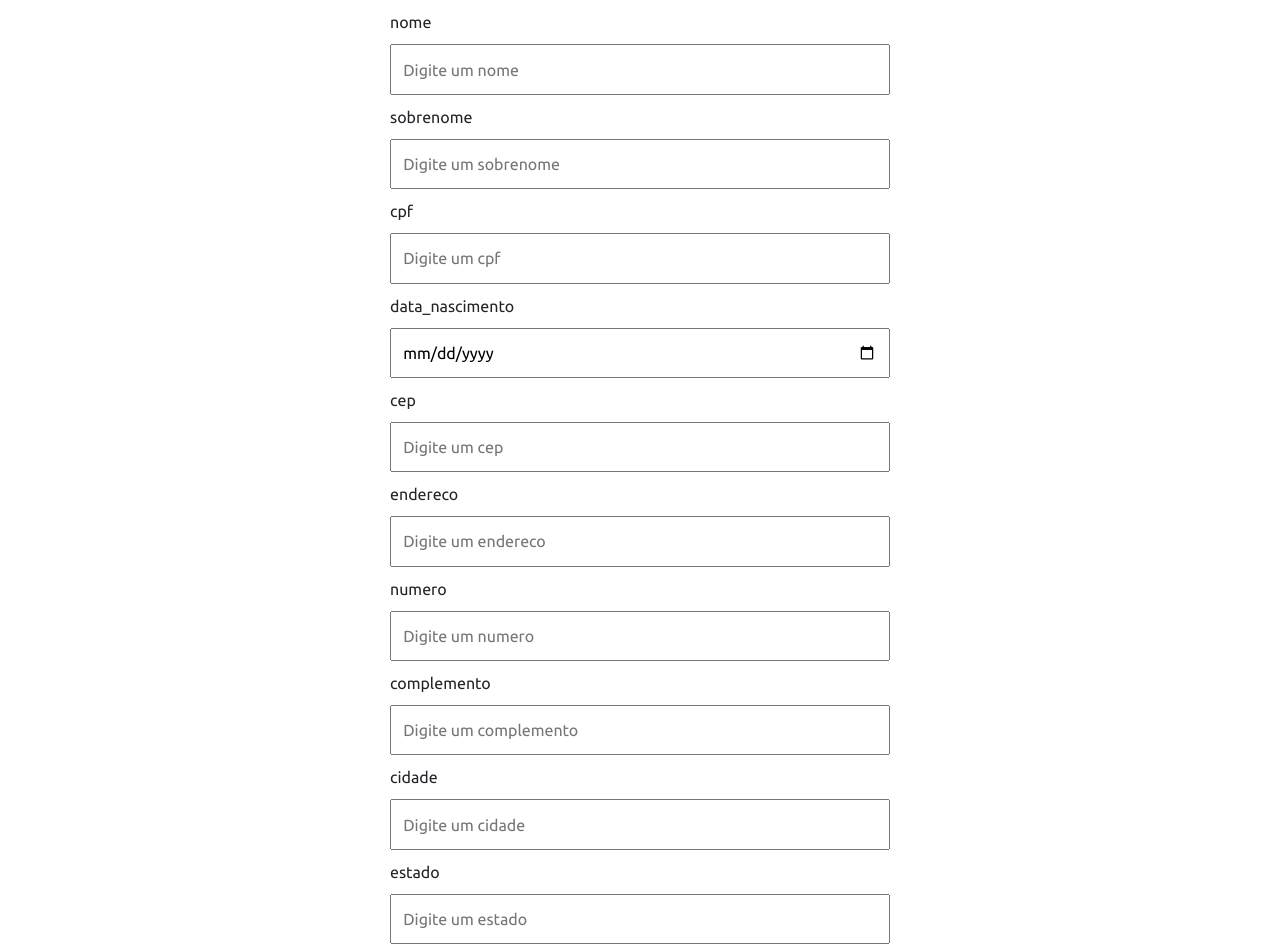
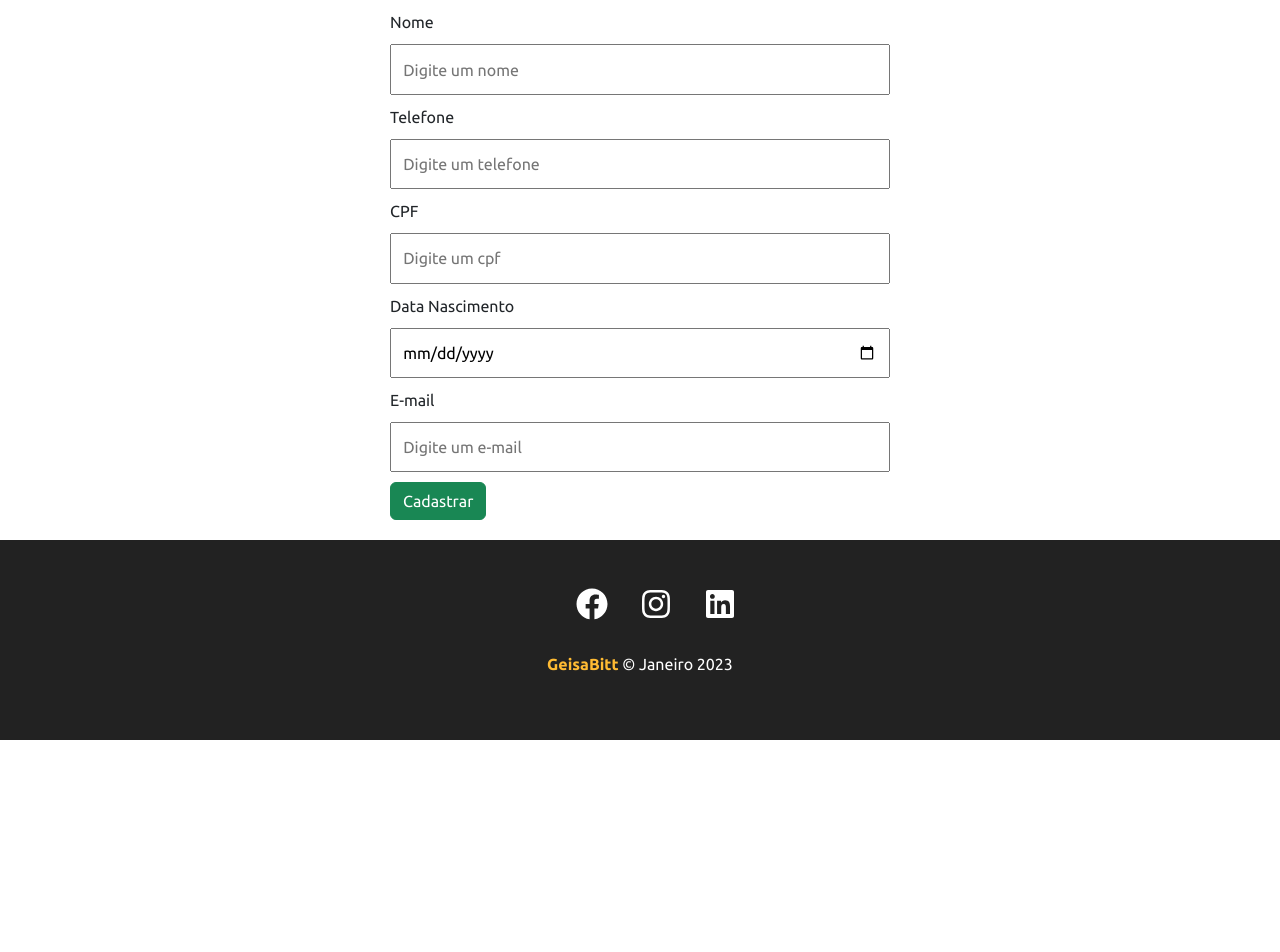
Before and after one commit to geisabitt/react-crud, a React (Create React App) app: page / in a window 1280 px wide. Shown: the part 140-1092 px from the top of the page. After the commit the page ends 880 px from the top, so only its background shows below. Built offline with nearby package versions, Linux system fonts and the light colour scheme.

Commit message:
backup para formatar pc

```diff
--- a/src/Components/Pages/Cadastro.js
+++ b/src/Components/Pages/Cadastro.js
@@ -1,7 +1,7 @@
-import { useState } from 'react';
-import { useNavigate } from 'react-router-dom';
+import { useState } from "react";
+import { useNavigate } from "react-router-dom";
 
-import styles from './Cadastro.module.css';
+import styles from "./Cadastro.module.css";
 
 function Cadastro() {
   const navigate = useNavigate();
@@ -27,16 +27,11 @@ function Cadastro() {
     myHeaders.append("Content-Type", "application/json");
 
     let raw = JSON.stringify({
-      nome: cliente.nome,
-      sobrenome: cliente.sobrenome,
-      data_nascimento: cliente.data_nascimento,
+      name: cliente.name,
+      numbers: cliente.numbers,
+      email: cliente.email,
       cpf: cliente.cpf,
-      cep: cliente.cep,
-      endereco: cliente.endereco,
-      numero: cliente.numero,
-      complemento: cliente.complemento,
-      cidade: cliente.cidade,
-      estado: cliente.estado,
+      data_born: cliente.data_born,
     });
 
     let requestOptions = {
@@ -60,103 +55,53 @@ function Cadastro() {
       <h2>Cadastro de clientes</h2>
       <form>
         <div className={styles.form_control}>
-          <label>nome</label>
+          <label>Nome</label>
           <input
             onChange={valorInput}
             type="text"
-            name="nome"
-            id="nome"
+            name="name"
+            id="name"
             placeholder="Digite um nome"
           />
         </div>
         <div className={styles.form_control}>
-          <label>sobrenome</label>
+          <label>Telefone</label>
           <input
             onChange={valorInput}
             type="text"
-            name="sobrenome"
-            id="sobrenome"
-            placeholder="Digite um sobrenome"
+            name="numbers"
+            id="numbers"
+            placeholder="Digite um telefone"
           />
         </div>
         <div className={styles.form_control}>
-          <label>cpf</label>
+          <label>CPF</label>
           <input
             onChange={valorInput}
-            type="number"
+            type="string"
             name="cpf"
             id="cpf"
             placeholder="Digite um cpf"
           />
         </div>
         <div className={styles.form_control}>
-          <label>data_nascimento</label>
+          <label>Data Nascimento</label>
           <input
             onChange={valorInput}
             type="date"
-            name="data_nascimento"
-            id="data_nascimento"
-            placeholder="Digite um data_nascimento"
+            name="date_born"
+            id="date_born"
+            placeholder="Digite um Data Nascimento"
           />
         </div>
         <div className={styles.form_control}>
-          <label>cep</label>
+          <label>E-mail</label>
           <input
             onChange={valorInput}
-            type="number"
-            name="cep"
-            id="cep"
-            placeholder="Digite um cep"
-          />
-        </div>
-        <div className={styles.form_control}>
-          <label>endereco</label>
-          <input
-            onChange={valorInput}
-            type="text"
-            name="endereco"
-            id="endereco"
-            placeholder="Digite um endereco"
-          />
-        </div>
-        <div className={styles.form_control}>
-          <label>numero</label>
-          <input
-            onChange={valorInput}
-            type="text"
-            name="numero"
-            id="numero"
-            placeholder="Digite um numero"
-          />
-        </div>
-        <div className={styles.form_control}>
-          <label>complemento</label>
-          <input
-            onChange={valorInput}
-            type="text"
-            name="complemento"
-            id="complemento"
-            placeholder="Digite um complemento"
-          />
-        </div>
-        <div className={styles.form_control}>
-          <label>cidade</label>
-          <input
-            onChange={valorInput}
-            type="text"
-            name="cidade"
-            id="cidade"
-            placeholder="Digite um cidade"
-          />
-        </div>
-        <div className={styles.form_control}>
-          <label>estado</label>
-          <input
-            onChange={valorInput}
-            type="text"
-            name="estado"
-            id="estado"
-            placeholder="Digite um estado"
+            type="email"
+            name="email"
+            id="email"
+            placeholder="Digite um e-mail"
           />
         </div>
         <button
--- a/src/Components/Pages/Consulta.js
+++ b/src/Components/Pages/Consulta.js
@@ -43,10 +43,11 @@ function Consulta() {
       <table className="table table-striped">
         <thead>
           <tr>
-            <td scope="col">Nome</td>
+          <td scope="col">Nome</td>
+            <td scope="col">Telefone</td>
             <td scope="col">Data de Nascimento</td>
             <td scope="col">CPF</td>
-            <td scope="col">Endereco</td>
+            <td scope="col">Email</td>
             <td scope="col">Ações</td>
           </tr>
         </thead>
@@ -55,13 +56,13 @@ function Consulta() {
             return (
               <tr scope="row" key={cliente._id}>
                 <td>
-                  {cliente.nome} {cliente.sobrenome}
+                  {cliente.name}
                 </td>
-                <td>{cliente.data_nascimento}</td>
+                <td>{cliente.numbers}</td>
+                <td>{cliente.data_born}</td>
                 <td>{cliente.cpf}</td>
                 <td>
-                  {cliente.endereco},{cliente.numero},{cliente.complemento} -{" "}
-                  {cliente.cidade}/{cliente.estado} -{cliente.cep}{" "}
+                  {cliente.email}
                 </td>
                 <td>
                   <Link
--- a/src/Components/Pages/Editar.js
+++ b/src/Components/Pages/Editar.js
@@ -1,7 +1,7 @@
-import { useEffect, useState } from 'react';
-import { Link, useNavigate, useParams } from 'react-router-dom';
+import { useEffect, useState } from "react";
+import { Link, useNavigate, useParams } from "react-router-dom";
 
-import styles from './Cadastro.module.css';
+import styles from "./Cadastro.module.css";
 
 function Editar() {
   const [cliente, setCliente] = useState([]);
@@ -29,16 +29,11 @@ function Editar() {
     myHeaders.append("Content-Type", "application/json");
 
     let raw = JSON.stringify({
-      nome: cliente.nome,
-      sobrenome: cliente.sobrenome,
-      data_nascimento: cliente.data_nascimento,
+      name: cliente.name,
+      numbers: cliente.numbers,
+      data_born: cliente.data_born,
       cpf: cliente.cpf,
-      cep: cliente.cep,
-      endereco: cliente.endereco,
-      numero: cliente.numero,
-      complemento: cliente.complemento,
-      cidade: cliente.cidade,
-      estado: cliente.estado,
+      email: cliente.email,
     });
 
     let requestOptions = {
@@ -62,25 +57,25 @@ function Editar() {
       <h2>Editar de cliente</h2>
       <form>
         <div className={styles.form_control}>
-          <label>nome</label>
+          <label>Nome</label>
           <input
             onChange={valorInput}
             type="text"
-            name="nome"
-            id="nome"
+            name="name"
+            id="name"
             placeholder="Digite um nome"
-            value={cliente.nome}
+            value={cliente.name}
           />
         </div>
         <div className={styles.form_control}>
-          <label>sobrenome</label>
+          <label>Telefone</label>
           <input
             onChange={valorInput}
             type="text"
-            name="sobrenome"
-            id="sobrenome"
-            placeholder="Digite um sobrenome"
-            value={cliente.sobrenome}
+            name="numbers"
+            id="numbers"
+            placeholder="Digite um telefone"
+            value={cliente.numbers}
           />
         </div>
         <div className={styles.form_control}>
@@ -95,80 +90,25 @@ function Editar() {
           />
         </div>
         <div className={styles.form_control}>
-          <label>data_nascimento</label>
+          <label>Data de nascimento</label>
           <input
             onChange={valorInput}
             type="date"
-            name="data_nascimento"
-            id="data_nascimento"
-            value={cliente.data_nascimento}
-            placeholder="Digite um data_nascimento"
+            name="data_born"
+            id="data_born"
+            value={cliente.data_born}
+            placeholder="Digite um data de nascimento"
           />
         </div>
         <div className={styles.form_control}>
-          <label>cep</label>
+          <label>E-mail</label>
           <input
             onChange={valorInput}
-            type="number"
-            name="cep"
-            id="cep"
-            value={cliente.cep}
-            placeholder="Digite um cep"
-          />
-        </div>
-        <div className={styles.form_control}>
-          <label>endereco</label>
-          <input
-            onChange={valorInput}
-            type="text"
-            name="endereco"
-            id="endereco"
-            value={cliente.endereco}
-            placeholder="Digite um endereco"
-          />
-        </div>
-        <div className={styles.form_control}>
-          <label>numero</label>
-          <input
-            onChange={valorInput}
-            type="text"
-            name="numero"
-            id="numero"
-            value={cliente.numero}
-            placeholder="Digite um numero"
-          />
-        </div>
-        <div className={styles.form_control}>
-          <label>complemento</label>
-          <input
-            onChange={valorInput}
-            type="text"
-            name="complemento"
-            id="complemento"
-            value={cliente.complemento}
-            placeholder="Digite um complemento"
-          />
-        </div>
-        <div className={styles.form_control}>
-          <label>cidade</label>
-          <input
-            onChange={valorInput}
-            type="text"
-            name="cidade"
-            id="cidade"
-            value={cliente.cidade}
-            placeholder="Digite um cidade"
-          />
-        </div>
-        <div className={styles.form_control}>
-          <label>estado</label>
-          <input
-            onChange={valorInput}
-            type="text"
-            name="estado"
-            id="estado"
-            value={cliente.estado}
-            placeholder="Digite um estado"
+            type="email"
+            name="email"
+            id="email"
+            value={cliente.email}
+            placeholder="Digite um email"
           />
         </div>
         <Link className="btn btn-outline-primary" to={"/consulta"}>
--- a/src/Components/Pages/Visualizar.js
+++ b/src/Components/Pages/Visualizar.js
@@ -1,5 +1,5 @@
-import { useEffect, useState } from 'react';
-import { Link, useParams } from 'react-router-dom';
+import { useEffect, useState } from "react";
+import { Link, useParams } from "react-router-dom";
 
 function Visualizar() {
   const [cliente, setCliente] = useState([]);
@@ -35,11 +35,11 @@ function Visualizar() {
           </tr>
           <tr>
             <th scope="row">Nome: </th>
-            <td>{cliente.nome}</td>
+            <td>{cliente.name}</td>
           </tr>
           <tr>
-            <th scope="row">Sobrenome: </th>
-            <td>{cliente.sobrenome}</td>
+            <th scope="row">Telefone: </th>
+            <td>{cliente.numbers}</td>
           </tr>
           <tr>
             <th scope="row">CPF: </th>
@@ -47,27 +47,11 @@ function Visualizar() {
           </tr>
           <tr>
             <th scope="row">Data Nascimento: </th>
-            <td>{cliente.data_nascimento}</td>
+            <td>{cliente.data_born}</td>
           </tr>
           <tr>
-            <th scope="row">Cep: </th>
-            <td>{cliente.cep}</td>
-          </tr>
-          <tr>
-            <th scope="row">Endereco: </th>
-            <td>{cliente.endereco}</td>
-          </tr>
-          <tr>
-            <th scope="row">Complemento: </th>
-            <td>{cliente.complemento}</td>
-          </tr>
-          <tr>
-            <th scope="row">Cidade: </th>
-            <td>{cliente.cidade}</td>
-          </tr>
-          <tr>
-            <th scope="row">Estado: </th>
-            <td>{cliente.estado}</td>
+            <th scope="row">E-mail: </th>
+            <td>{cliente.email}</td>
           </tr>
           <tr>
             <th scope="row"></th>
```
Also changed, not shown: src/App.js (+7 -7 lines).
